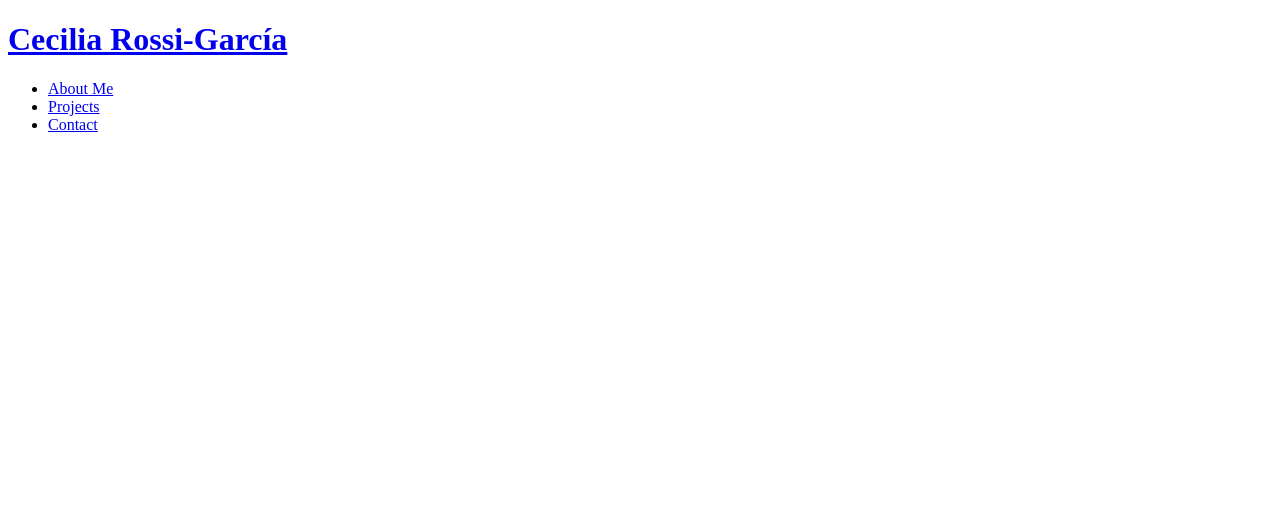
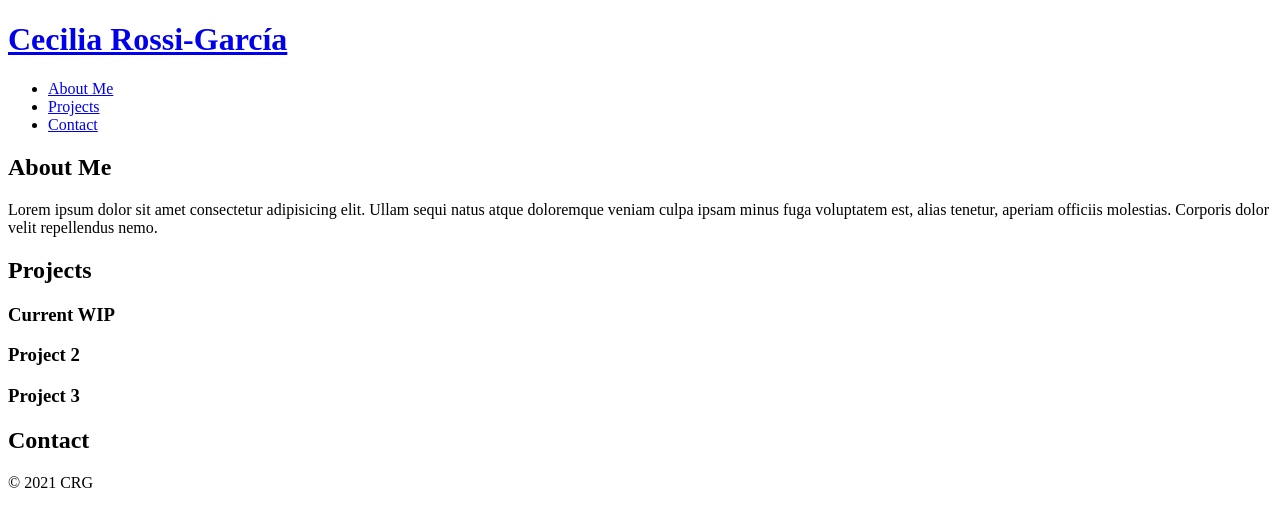
Before and after one commit to crossigarcia/portfolio, a plain HTML site: page index.html in a window 1280 px wide. Drawn offline with Linux system fonts and the light colour scheme.

Commit message:
expanded outline, added place holder text and headers

```diff
--- a/index.html
+++ b/index.html
@@ -34,26 +34,43 @@
     <main>
       <!--about me section-->
       <section id="about-me">
-
+        <h2>About Me</h2>
+        <p>Lorem ipsum dolor sit amet consectetur adipisicing elit. Ullam sequi natus atque doloremque veniam culpa ipsam minus fuga voluptatem est, alias tenetur,
+          aperiam officiis molestias. Corporis dolor velit repellendus nemo.</p>
       </section>
 
       <!--project section-->
       <section id="projects">
-        <!--project 1-->
-        <!--project 2-->
-        <!--project 3-->
+        <h2>Projects</h2>
+          <!--project 1-->
+          <div>
+            <h3>Current WIP</h3>
+          </div>
+          <!--project 2-->
+          <div>
+            <h3>Project 2</h3>
+          </div>
+          <!--project 3-->
+          <div>
+            <h3>Project 3</h3>
+          </div>
       </section>
 
       <!--contact section-->
       <sectoin id="contact">
+        <h2>Contact</h2>
+        <form>
 
+        </form>
       </sectoin>
     <!--end main-->
     </main>
 
     <!--footer-->
     <footer>
-
+      <div>
+      &copy; 2021 CRG
+      </div>
     </footer>
   </body>
 </html>
```
